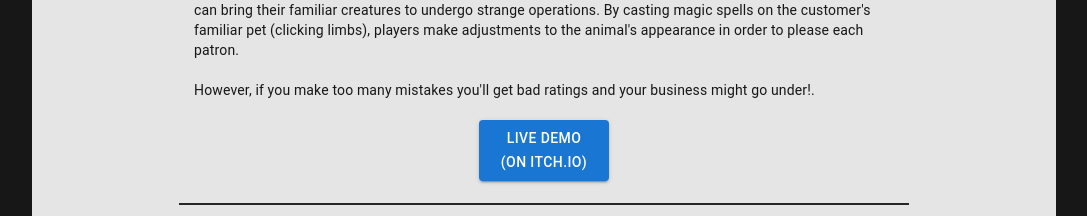
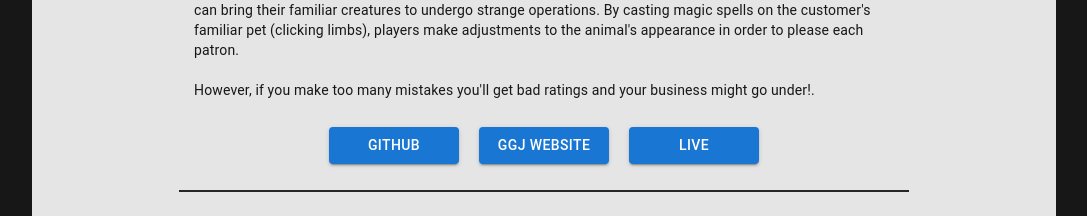
Before and after one commit to hechlerp/hechlerp.github.io, a React (Vite) app: page /#/games in a window 1280 px wide. Shown: the part 1667-1883 px from the top of the page, without its empty margins (96-1183 px from the left). Built offline with nearby package versions, Linux system fonts and the light colour scheme.

Commit message:
fix necrofixer links

```diff
--- a/src/Pages/Games.tsx
+++ b/src/Pages/Games.tsx
@@ -41,7 +41,10 @@ const gameTileData: TileProps[] = [
             However, if you make too many mistakes you'll get bad ratings and your business might go under!.
             `,
         links: [
-            { label: 'Live Demo (on Itch.io)', url: 'https://johaggis.itch.io/planar-peril-demo' }
+            { label: 'Github', url: 'https://github.com/hechlerp/necrofixer' },
+            { label: 'GGJ Website', url: 'https://globalgamejam.org/2020/games/necrofixer-familiar-fixerupper-extraordinaire-zuesly-tangwystl-phd-8' },
+            { label: 'Live', url: 'https://charlieartifact.itch.io/the-necrofixer' }
+
         ]
     },
     {
```
